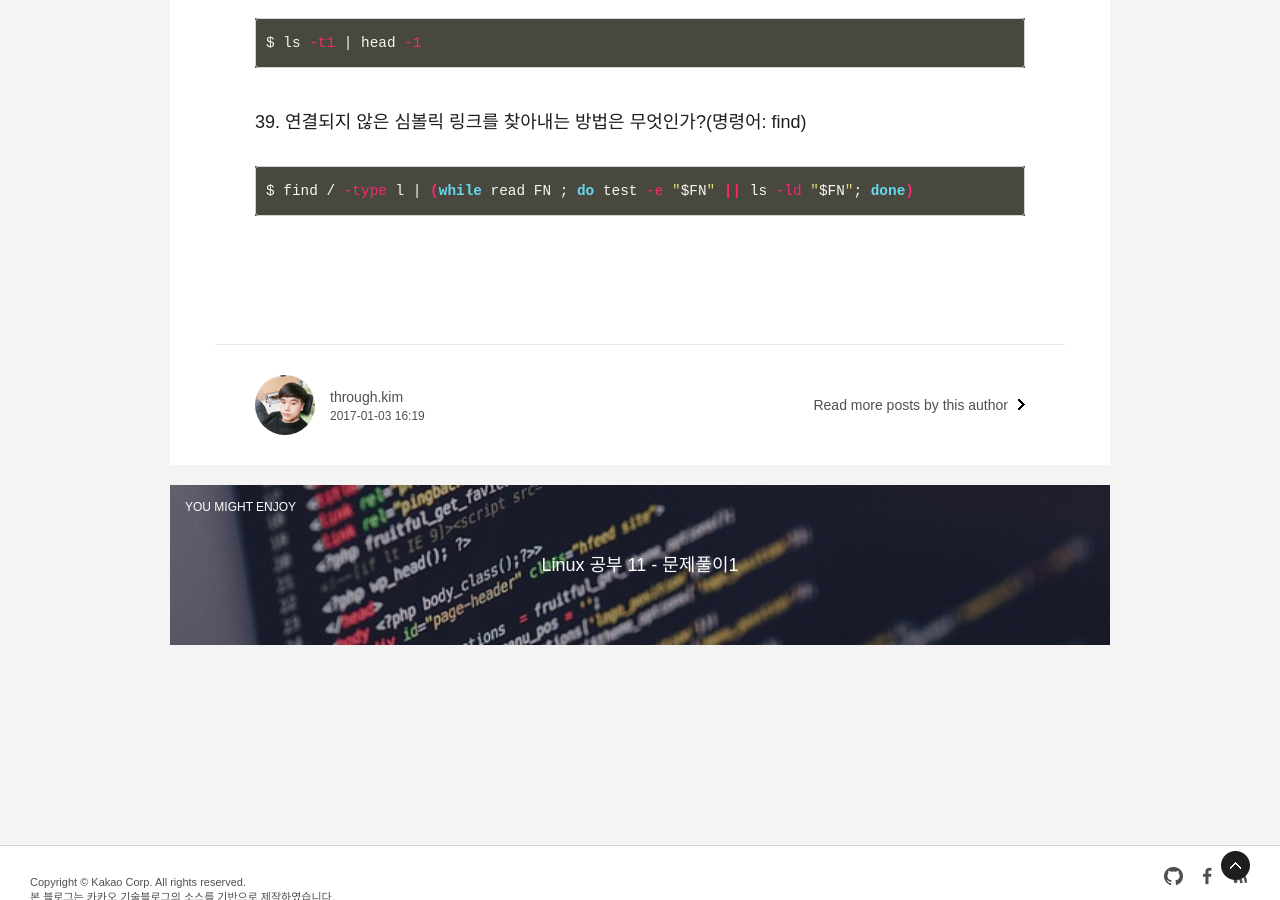
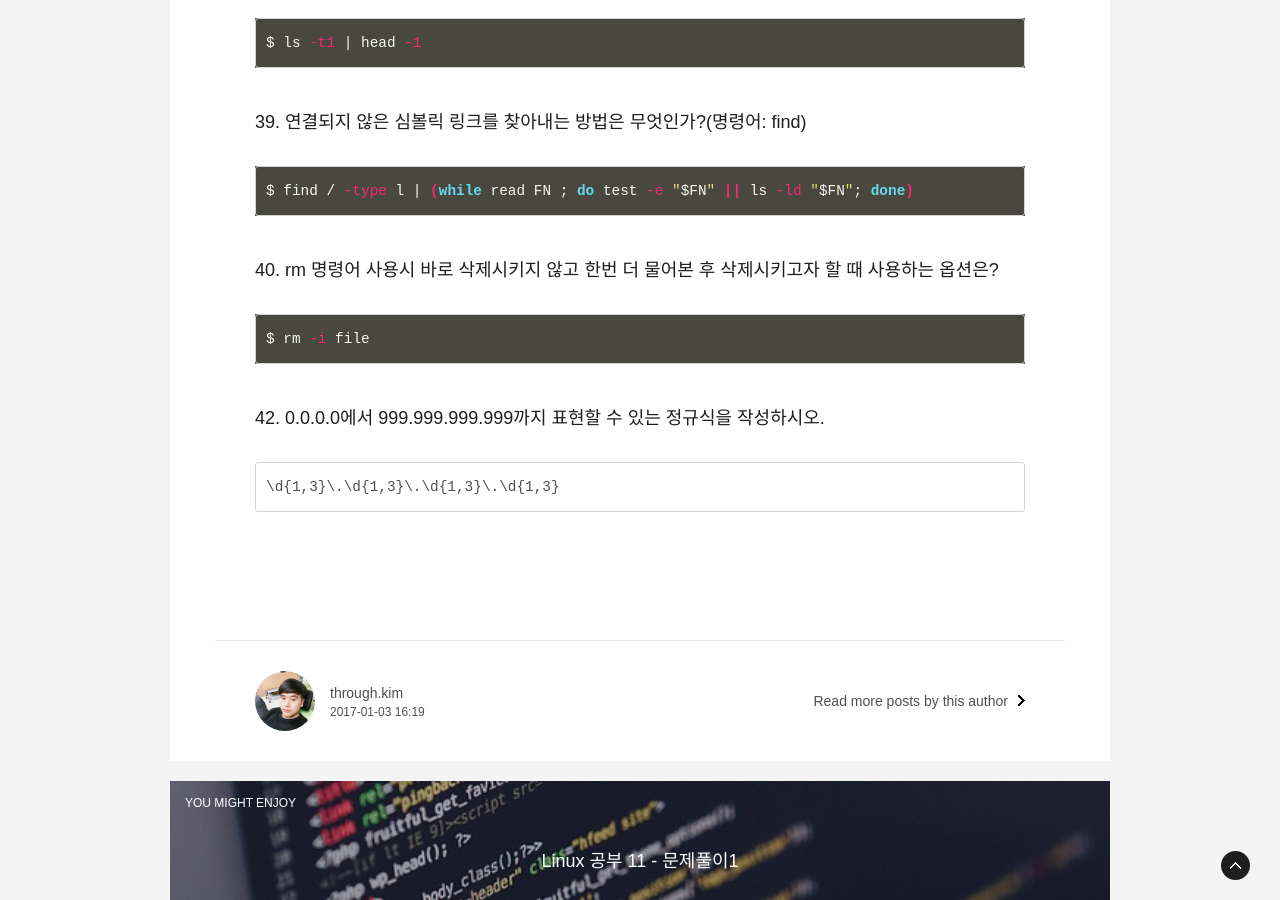
Before and after one commit to ThroughKim/throughkim.github.com, a Jekyll site: the page built from _posts/2017-01-04-linux-12.md, in a window 1280 px wide and 900 px high, scrolled down 10061 px. Built offline with Jekyll 4.4.1, drawn with Linux system fonts in a browser that asks for light colours; some web fonts are replaced.

Commit message:
upload blog

````diff
--- a/_posts/2017-01-04-linux-12.md
+++ b/_posts/2017-01-04-linux-12.md
@@ -324,3 +324,13 @@ $ ls -t1 | head -1
 ```bash
 $ find / -type l | (while read FN ; do test -e "$FN" || ls -ld "$FN"; done)
 ```
+
+### 40. rm 명령어 사용시 바로 삭제시키지 않고 한번 더 물어본 후 삭제시키고자 할 때 사용하는 옵션은?
+```bash
+$ rm -i file
+```
+
+### 42. 0.0.0.0에서 999.999.999.999까지 표현할 수 있는 정규식을 작성하시오.
+```regex
+\d{1,3}\.\d{1,3}\.\d{1,3}\.\d{1,3}
+```
````
